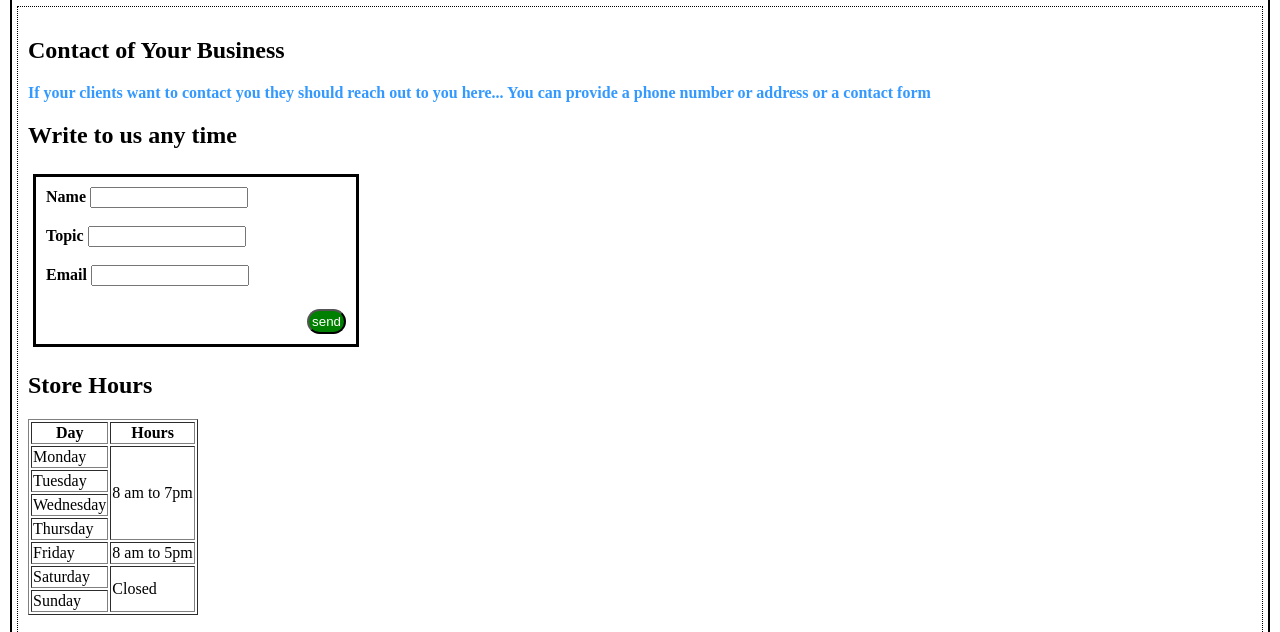
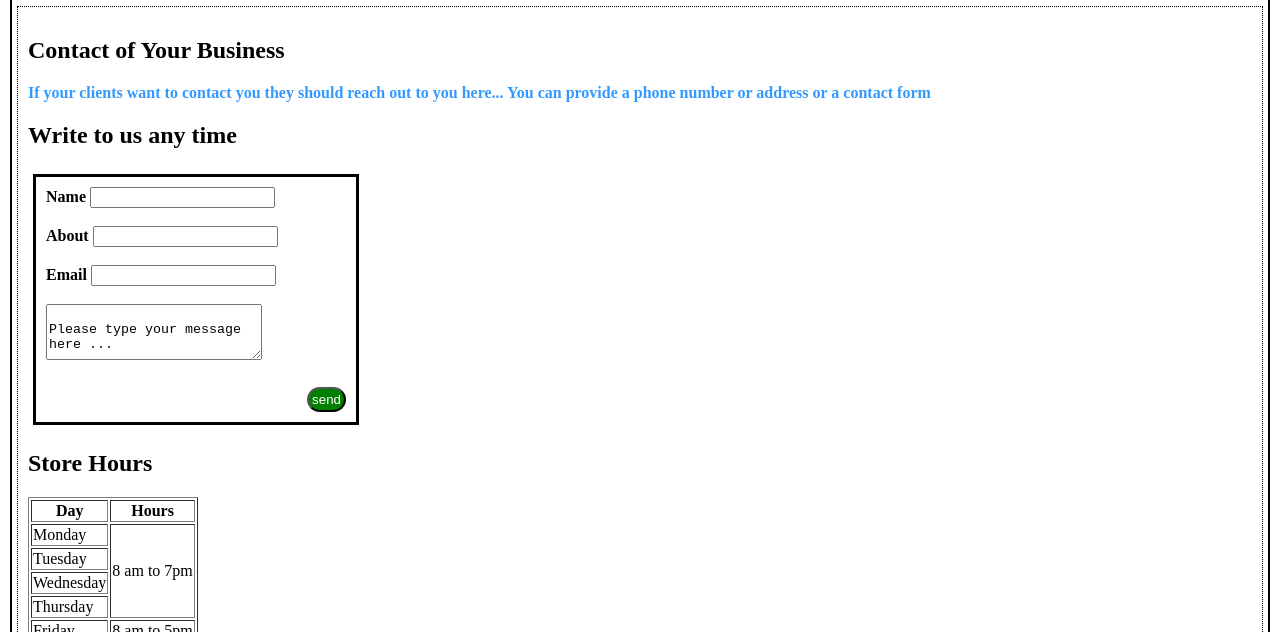
Before and after one commit to ruchanimbalkar/BasicBusinessWebsite, a plain HTML site: page contact.html in a window 1280 px wide. Shown: the part 164-796 px from the top of the page. Drawn offline with Linux system fonts and the light colour scheme.

Commit message:
Day 1 Commit 4 Text area added to form

```diff
--- a/contact.html
+++ b/contact.html
@@ -42,11 +42,14 @@
 					<label for="name">Name</label>
 					<input type="text" id="name" name="name"/><br/>
 					<br/>
-					<label for="queryFor">Topic</label>
+					<label for="queryFor">About</label>
 					<input type="text" id="queryFor" name="queryFor"/><br/>
 					<br/>
 					<label for="email">Email </label>
 					<input type="text" id="email" name="email"/><br/>
+					<br/>
+					<textarea  id="message"  name="message">
+					Please type your message here ...</textarea><br/>
 					<br/>
 					<input type="submit" value="send"/>
 				</form>
--- a/css/contactsite.css
+++ b/css/contactsite.css
@@ -71,10 +71,15 @@ p{
 .contact-form input[type=text],
 .contact-form select,
 .contact-form input[type=password],
-.simple-form textarea {
+ {
   width: 150px;
 }
 
+.contact-form textarea
+{
+	width: 210px;
+	height:50px
+}
 .contact-form input[type=submit] {
   background-color: green;
   color: white;
```
Also changed, not shown: index.html (+1 -1 lines).
